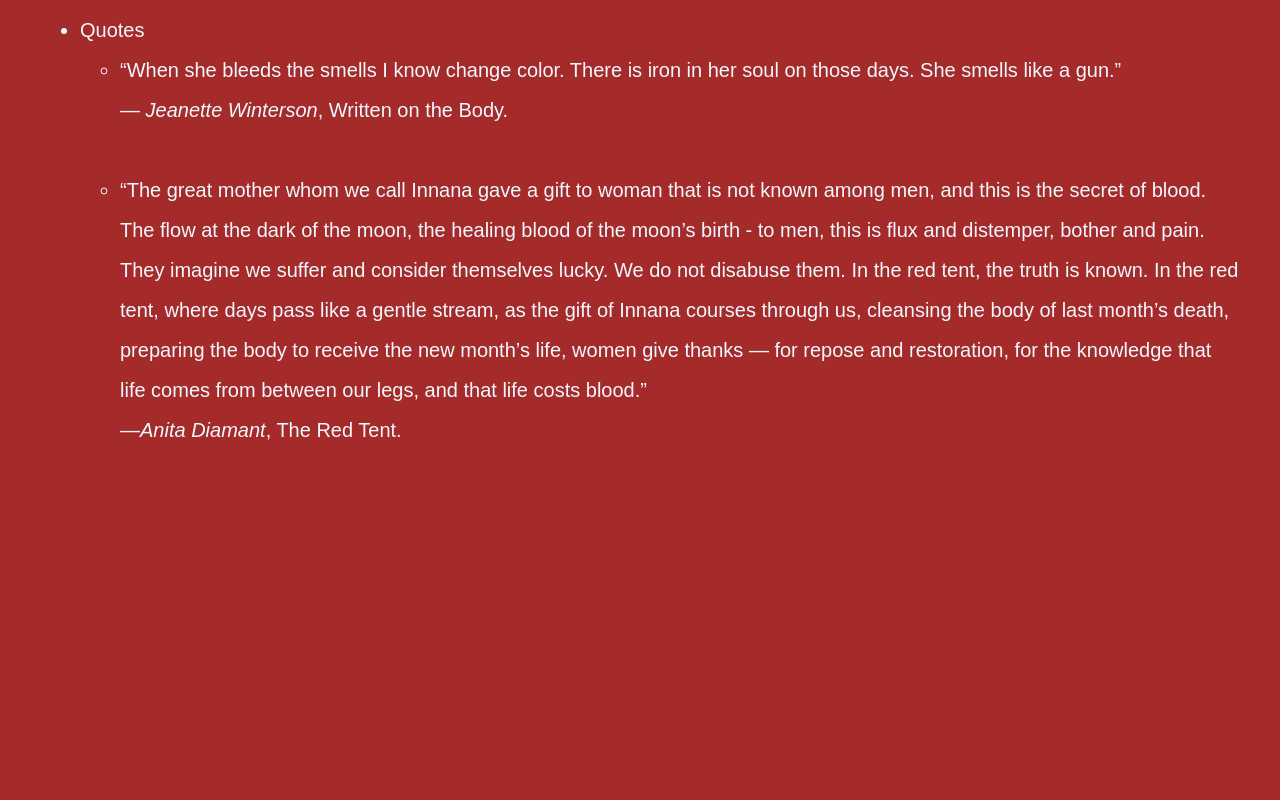
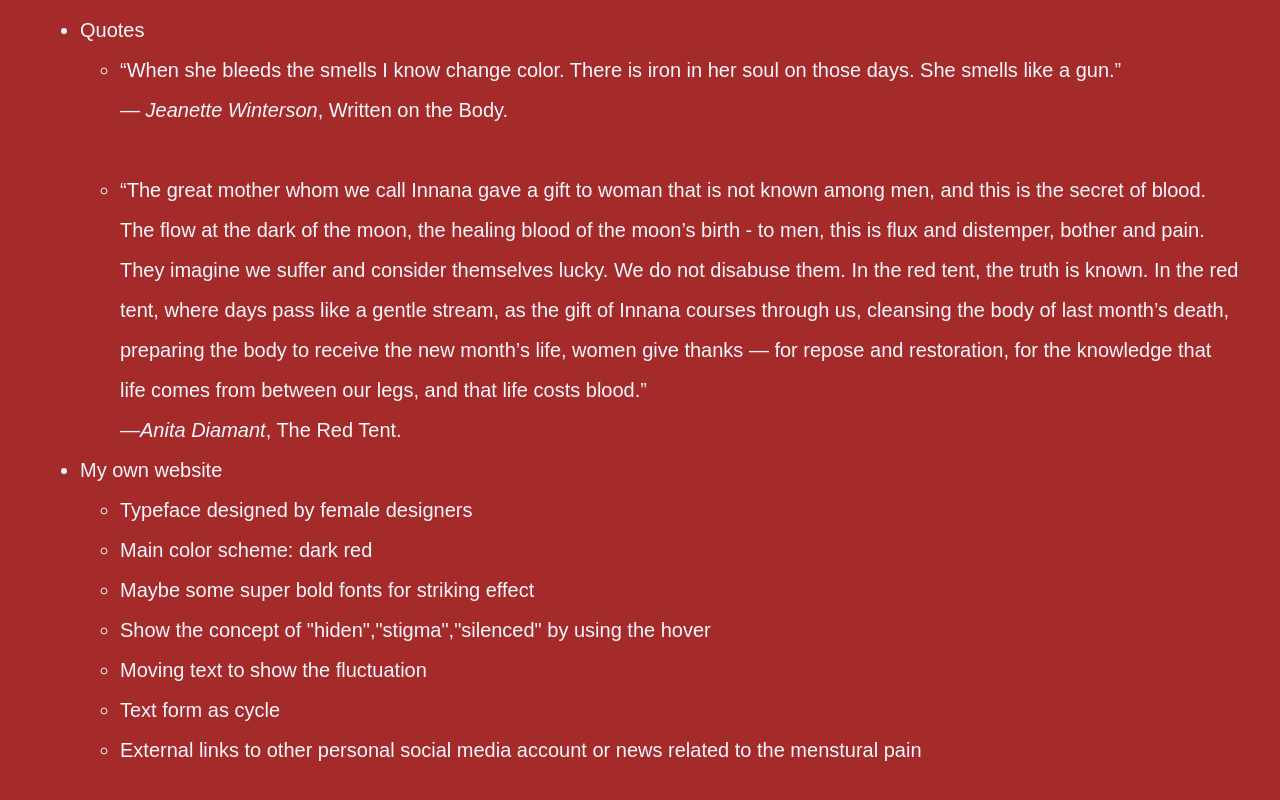
Before and after one commit to zuof147/zuof147.github.io, a plain HTML site: page projects/project-2/part-1.html in a window 1280 px wide. Shown: the part 1675-2475 px from the top of the page. Before the commit the page ends 2165 px from the top, so only its background shows below. Drawn offline with Linux system fonts and the light colour scheme; a web font is replaced by a local one.

Commit message:
initial commit

```diff
--- a/projects/project-2/part-1.html
+++ b/projects/project-2/part-1.html
@@ -101,4 +101,15 @@ ul {font-size: 20px;
                             The Red Tent.
                         </li>
                     </ul>
+                        <li>My own website</li>
+                        <ul>
+                        <li>Typeface designed by female designers</li>
+                        <li>Main color scheme: dark red</li>
+                        <li>Maybe some super bold fonts for striking effect</li>
+                        <li>Show the concept of "hiden","stigma","silenced" by using the hover</li>
+                        <li>Moving text to show the fluctuation</li>
+                        <li>Text form as cycle</li>
+                        <li>External links to other personal social media account or news related to the menstural pain</li>
+
+                    </ul>
                 </body>
```
